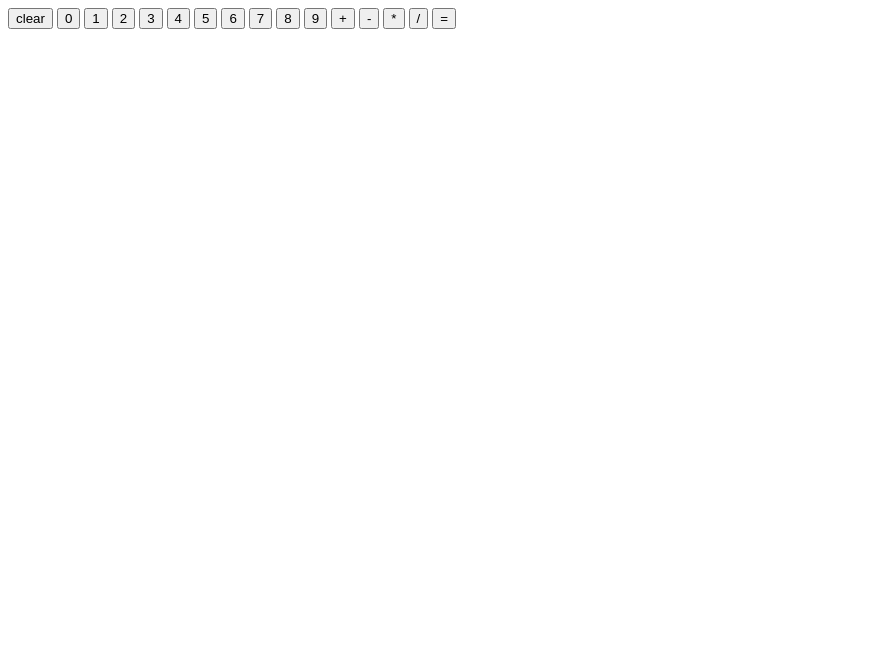
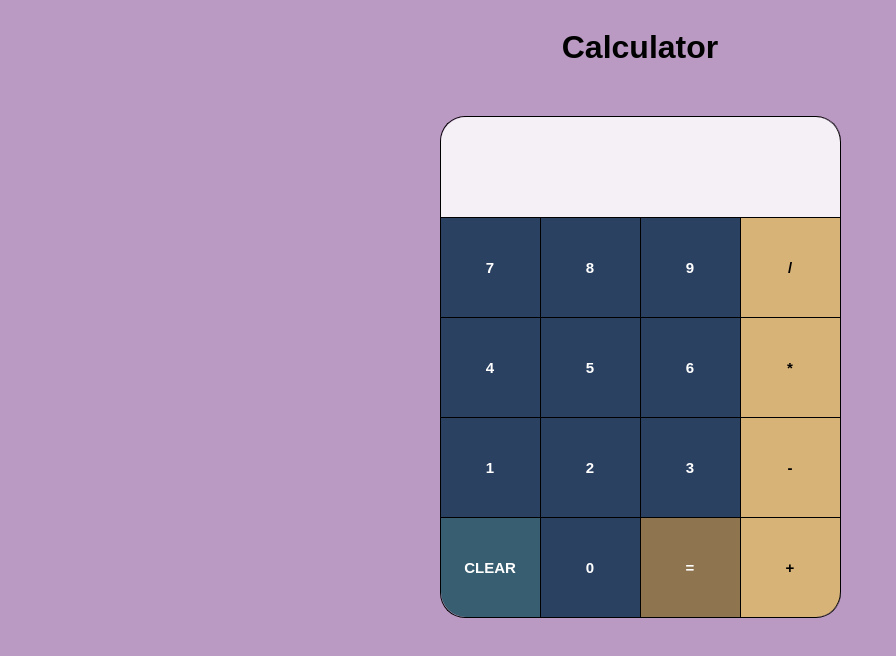
Before and after one commit to nilesong/odin-calculator, a plain HTML site: page index.html in a window 1280 px wide. Shown: the whole page, without its empty margins (0-896 px from the left). Drawn offline with Linux system fonts and the light colour scheme.

Commit message:
Add CSS, Modify HTML & bugfixes for JS

```diff
--- a/index.html
+++ b/index.html
@@ -6,27 +6,31 @@
     <meta http-equiv="X-UA-Compatible" content="IE=edge">
     <meta name="viewport" content="width=device-width, initial-scale=1.0">
     <title>Odin Calculator</title>
+    <link rel="stylesheet" href="style.css">
     <script src="script.js" defer></script>
 </head>
 
 <body>
-    <div></div>
-    <button class="clear">clear</button>
-    <button class="evaluate digits">0</button>
-    <button class="evaluate digits">1</button>
-    <button class="evaluate digits">2</button>
-    <button class="evaluate digits">3</button>
-    <button class="evaluate digits">4</button>
-    <button class="evaluate digits">5</button>
-    <button class="evaluate digits">6</button>
-    <button class="evaluate digits">7</button>
-    <button class="evaluate digits">8</button>
-    <button class="evaluate digits">9</button>
-    <button class="evaluate operator">+</button>
-    <button class="evaluate operator">-</button>
-    <button class="evaluate operator">*</button>
-    <button class="evaluate operator">/</button>
-    <button class="equal">=</button>
+    <h1>Calculator</h1>
+    <div class="box">
+        <div class="display"></div>
+        <button class="evaluate digits">7</button>
+        <button class="evaluate digits">8</button>
+        <button class="evaluate digits">9</button>
+        <button class="evaluate operator">/</button>
+        <button class="evaluate digits">4</button>
+        <button class="evaluate digits">5</button>
+        <button class="evaluate digits">6</button>
+        <button class="evaluate operator">*</button>
+        <button class="evaluate digits">1</button>
+        <button class="evaluate digits">2</button>
+        <button class="evaluate digits">3</button>
+        <button class="evaluate operator">-</button>
+        <button class="clear">CLEAR</button>
+        <button class="evaluate digits">0</button>
+        <button class="equal">=</button>
+        <button id="plus" class="evaluate operator">+</button>
+    </div>
 
 </body>
 
--- a/script.js
+++ b/script.js
@@ -66,18 +66,40 @@ function operateDisplay() {
 
 
 
-//Buttons and Initialization
+//Buttons, Display and Initialization
 const buttons = document.querySelectorAll('.evaluate');
 const clearButton = document.querySelector('.clear');
 const equalButton = document.querySelector('.equal');
-const display = document.querySelector('div');
+const display = document.querySelector('.display');
 let displayValue = [];
+let resultOnDisplay = false;
+let isOperatorActive = false;
 let operatorText;
 
-//Digits and Operators
+//On Click: Digits and Operators
 buttons.forEach((button) => {
     button.addEventListener('click', (e) => {
-        if ((displayValue[displayValue.length - 1] === '+' || displayValue[displayValue.length - 1] === '-' || displayValue[displayValue.length - 1] === '*' || displayValue[displayValue.length - 1] === '/') && button.classList[1] !== 'digits') {
+        if (!(typeof (displayValue[0]) === 'undefined' && button.classList[1] === 'operator')) {
+            //Clear Results if visible
+            if (resultOnDisplay && button.classList[1] === 'digits') {
+                resultOnDisplay = false;
+                displayValue = []
+                display.innerText = [];
+            } else {
+                resultOnDisplay = false;
+            }
+
+            //Active Operator counter & Place operator
+            if (button.classList[1] === 'operator' && !isOperatorActive) {
+                isOperatorActive = true;
+                console.log(isOperatorActive);
+                display.innerText += e.srcElement.innerText;
+                displayValue = display.innerText;
+
+            }
+
+            if ((displayValue[displayValue.length - 1] === '+' || displayValue[displayValue.length - 1] === '-' ||
+                displayValue[displayValue.length - 1] === '*' || displayValue[displayValue.length - 1] === '/') && button.classList[1] !== 'digits') {
                 //Replace Operator & Display
                 operatorText = display.innerText;
                 operatorText = operatorText.split('');
@@ -85,24 +107,43 @@ buttons.forEach((button) => {
                 operatorText = operatorText.join('');
                 display.innerText = operatorText;
                 displayValue = display.innerText;
+            } else if ((displayValue[displayValue.length - 1] !== '+' || displayValue[displayValue.length - 1] !== '-' ||
+                displayValue[displayValue.length - 1] !== '*' || displayValue[displayValue.length - 1] !== '/') &&
+                button.classList[1] === 'operator' && isOperatorActive) {
+                //Calculate if there is existing operator
+                if (displayValue.length === 0) {
+                    display.innerText = 'ERROR!';
                 } else {
+                    operateDisplay();
+                    resultOnDisplay = false;
                     display.innerText += e.srcElement.innerText;
                     displayValue = display.innerText;
+                }
+                console.log('compute');
+            }
+            else {
+                //Display numbers
+                display.innerText += e.srcElement.innerText;
+                displayValue = display.innerText;
+            }
         }
     })
 })
 
-//Clear
+//On Click: Clear
 clearButton.addEventListener('click', (e) => {
     display.innerText = [];
     displayValue = [];
+    isOperatorActive = false;
 })
 
-//Equal
+//On Click: Equal
 equalButton.addEventListener('click', (e) => {
     if (displayValue.length === 0) {
         display.innerText = 'ERROR!';
     } else {
         operateDisplay();
+        resultOnDisplay = true;
+        isOperatorActive = false;
     }
 })
--- /dev/null
+++ b/style.css
@@ -0,0 +1,84 @@
+body {
+    display: flex;
+    flex-wrap: wrap;
+    flex-direction: column;
+    justify-content: center;
+    align-items: center;
+    background-color: #BA99C2;
+}
+
+h1 {
+    margin-bottom: 50px;
+    font-family: Arial, Helvetica, sans-serif
+}
+
+button {
+    height: 100px;
+    width: 100px;
+    border-width: 1px 1px 0px 0px;
+    border-style: solid;
+    border-color: black;
+    padding: 0;
+    box-sizing: border-box;
+}
+
+.box {
+    height: 500px;
+    width: 400px;
+    display: flex;
+    flex-wrap: wrap;
+    border-width: 1px 0px 1px 1px;
+    border-style: solid;
+    border-color: black;
+    border-radius: 25px;
+}
+
+.display {
+    height: 100px;
+    width: 400px;
+    font-size: 40px;
+    word-break: break-all;
+    display: flex;
+    flex-wrap: wrap;
+    align-content: flex-end;
+    flex-direction: column-reverse;
+    justify-content: flex-start;
+    background-color: #F5F0F6;
+    border-width: 0px 1px 0px 0px;
+    border-style: solid;
+    border-color: black;
+    border-radius: 25px 25px 0 0;
+}
+
+.digits {
+    background-color: #2B4162;
+    color: white;
+    font-size: 15px;
+    font-weight: bold;
+
+}
+
+.clear {
+    background-color: #385F71;
+    color: white;
+    font-size: 15px;
+    font-weight: bold;
+    border-radius: 0 0 0 25px;
+}
+
+.equal {
+    background-color: #8F754F;
+    color: white;
+    font-size: 15px;
+    font-weight: bold;
+}
+
+.operator {
+    background-color: #D7B377;
+    font-size: 15px;
+    font-weight: bold;
+}
+
+#plus {
+    border-radius: 0 0 25px 0;
+}
```
Lines whose indentation alone changed are shown as unchanged.
